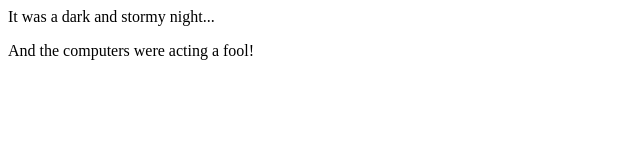
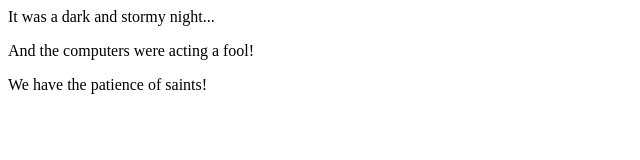
Before and after one commit to jmburghardt/fireside-story, a plain HTML site: page index.html in a window 1280 px wide. Shown: the whole page, without its empty margins (0-640 px from the left). Drawn offline with Linux system fonts and the light colour scheme.

Commit message:
adding third line

```diff
--- a/index.html
+++ b/index.html
@@ -2,5 +2,6 @@
   <body>
     <p>It was a dark and stormy night...</p>
     <p>And the computers were acting a fool!</p>
+    <p>We have the patience of saints!</p>
   </body>
 </html>
```
